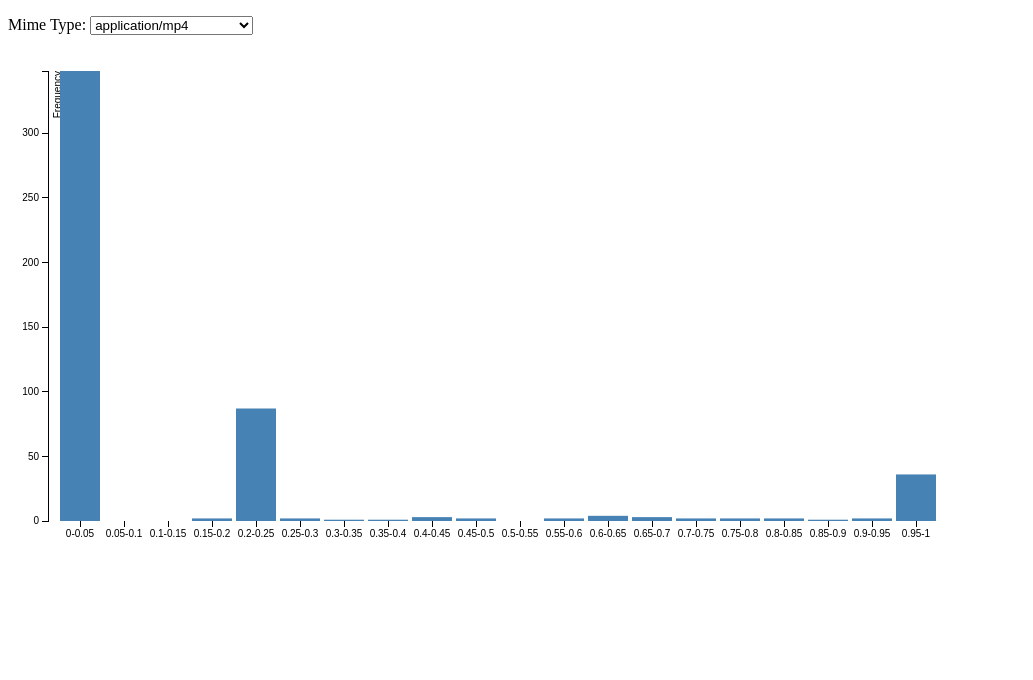
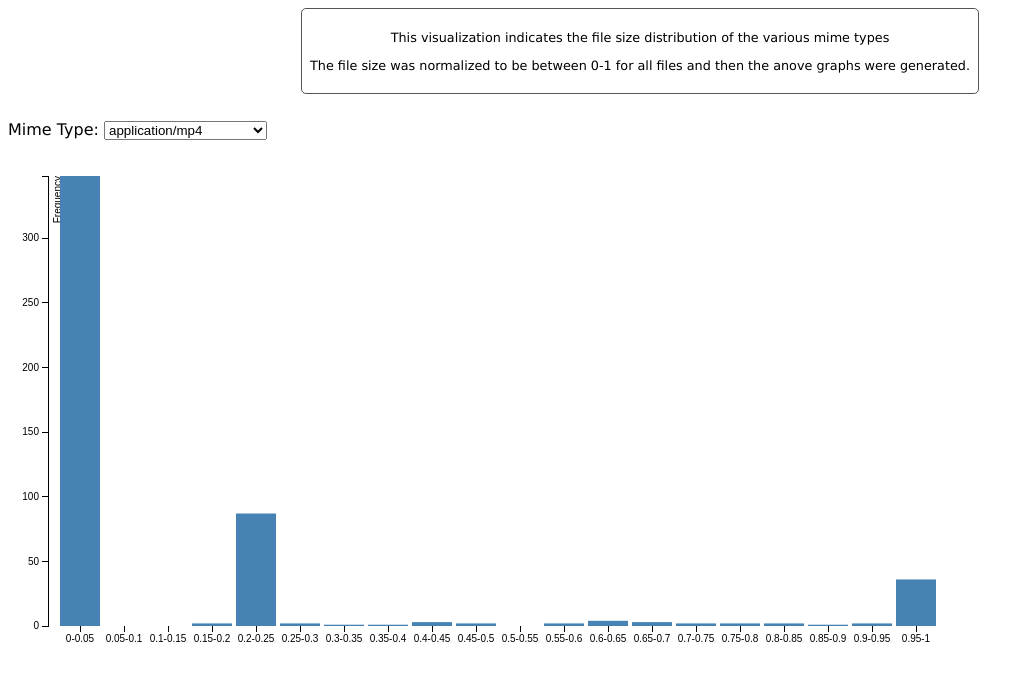
Before and after one commit to antrromet/599-Polar-Data-Visualizations, a plain HTML site: page html/bar_chart.html in a window 1280 px wide. Shown: the whole page, without its empty margins (0-1033 px from the left). Drawn offline with Linux system fonts and the light colour scheme.

Commit message:
Added legend

```diff
--- a/html/bar_chart.html
+++ b/html/bar_chart.html
@@ -24,9 +24,29 @@
         display: none;
     }
 
+    body {
+        font-family: "Lucida Grande", "Droid Sans", Arial, Helvetica, sans-serif;
+    }
+
+    .legend {
+        border: 1px solid #555555;
+        border-radius: 5px 5px 5px 5px;
+        font-size: 0.8em;
+        margin: 0px 100px 10px 100px;
+        padding: 8px;
+        display: inline-block;
+    }
+
 </style>
 
 <body>
+
+    <div id="wrapper" style="text-align: center;">
+        <div class="legend">
+            <p>This visualization indicates the file size distribution of the various mime types</p>
+            <p>The file size was normalized to be between 0-1 for all files and then the anove graphs were generated.</p>
+        </div>
+    </div>
 
     <p>
         Mime Type:
```
